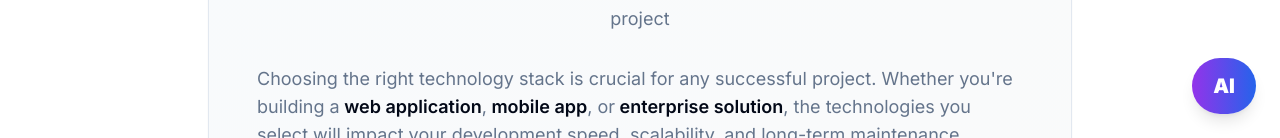
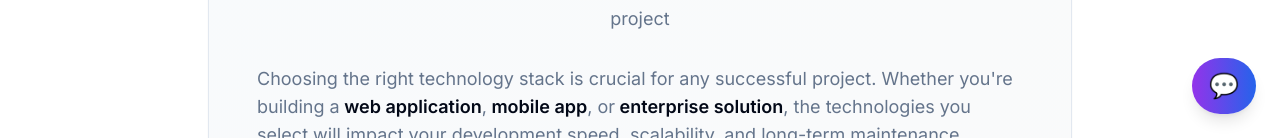
Before and after one commit to sersavan/shadcn-multi-select-component, a Next.js app: page / in a window 1280 px wide. Shown: the part 662-800 px from the top of the page. Built offline with nearby package versions, Linux system fonts and the light colour scheme.

Commit message:
style: Update AI chat button icon and text size for improved visibility

```diff
--- a/src/components/ai-chat.tsx
+++ b/src/components/ai-chat.tsx
@@ -322,9 +322,9 @@ export function AIChat({ className }: AIChatProps) {
 					<Button
 						onClick={() => setIsOpen(true)}
 						size="lg"
-						className="relative rounded-full h-14 w-14 shadow-lg hover:shadow-xl transition-all duration-200 bg-gradient-to-r from-purple-600 to-blue-600 hover:from-purple-700 hover:to-blue-700 hover:scale-110 group text-white font-bold flex items-center justify-center">
-						<span className="text-xl font-black transition-transform group-hover:scale-110">
-							AI
+						className="relative rounded-full h-14 w-14 shadow-lg hover:shadow-xl transition-all duration-200 bg-gradient-to-r from-purple-600 to-blue-600 hover:from-purple-700 hover:to-blue-700 hover:scale-110 group flex items-center justify-center text-white font-bold">
+						<span className="text-2xl transition-transform group-hover:scale-110">
+							💬
 						</span>
 						<span className="sr-only">Open AI Chat</span>
 					</Button>
```
